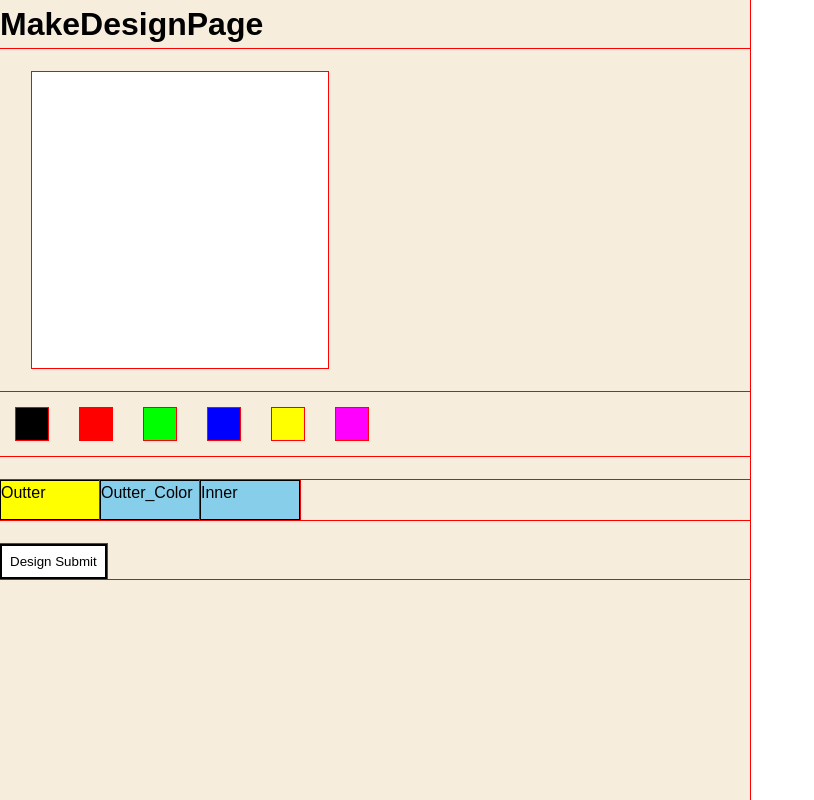
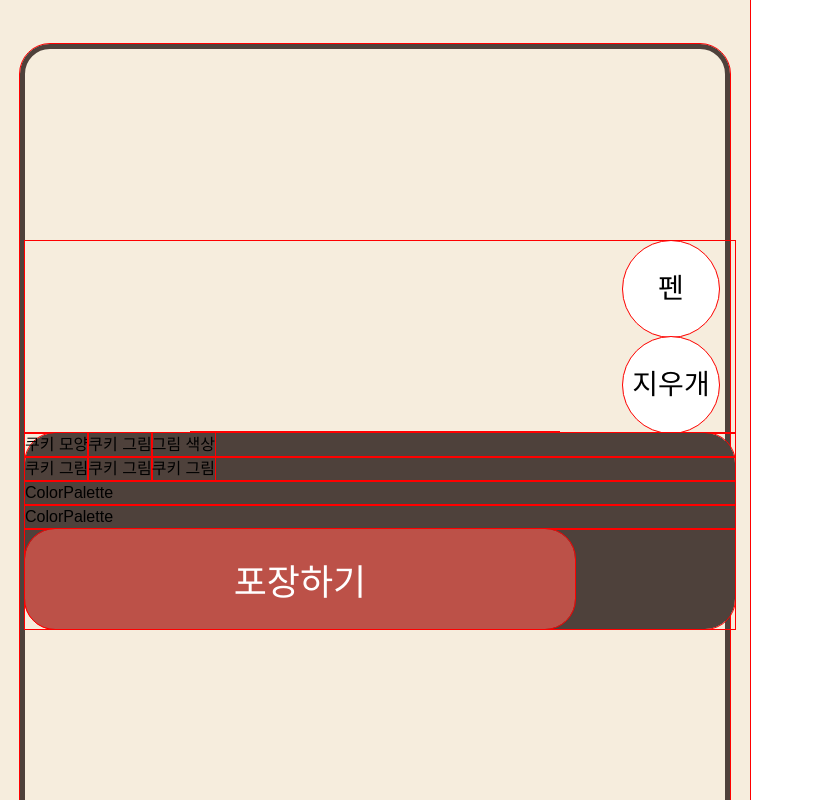
Before and after one commit to devBuzz142/numanku-fe, a React (Create React App) app: page /make/design in a window 1280 px wide. Shown: the top 800 px of the page, without its empty margins (0-814 px from the left). Built offline with nearby package versions, Linux system fonts and the light colour scheme; a web font is replaced by a local one.

Commit message:
feat: MakeDesignPage 레이아웃

```diff
--- a/src/pages/MakeDesignPage/MakeDesignPage.jsx
+++ b/src/pages/MakeDesignPage/MakeDesignPage.jsx
@@ -1,119 +1,42 @@
-import styled from '@emotion/styled';
-import { useNavigate } from 'react-router-dom';
-import Tab, { useTab } from '../../components/Tab/Tab';
-import { useEffect, useRef, useState } from 'react';
-
-const Container = styled.div`
-  button {
-    padding: 8px;
-    border: 2px solid black;
-    background-color: white;
-  }
-`;
-
-const KukiCanvas = styled.canvas`
-  width: 296px;
-  height: 296px;
-
-  margin-left: 32px;
-
-  background-color: white;
-`;
-
-const PALLETE = [
-  '#000000',
-  '#FF0000',
-  '#00FF00',
-  '#0000FF',
-  '#FFFF00',
-  '#FF00FF',
-];
-
-const PalleteContainer = styled.div`
-  display: flex;
-`;
-
-const PalleteItem = styled.div`
-  margin: 16px;
-
-  width: 32px;
-  height: 32px;
-  background-color: ${(props) => props.color};
-`;
+import * as S from './MakeDesignPage.style';
+import Header from '../../components/Header/Header';
+import Button from '../../components/Button/Button';
 
 const MakeDesignPage = () => {
-  const navigate = useNavigate();
-
-  const [selected, setSelected] = useTab();
-
-  const canvasRef = useRef(null);
-  const [canvasCtx, setCanvasCtx] = useState(null);
-  const [isPainting, setIsPainting] = useState(false);
-
-  const [colorIdx, setColorIdx] = useState(0);
-
-  useEffect(() => {
-    const canvas = canvasRef.current;
-    const ctx = canvas.getContext('2d');
-    setCanvasCtx(ctx);
-  }, []);
-
-  useEffect(() => {
-    if (canvasCtx) {
-      canvasCtx.strokeStyle = PALLETE[colorIdx];
-    }
-  }, [canvasCtx, colorIdx]);
-
-  const handleDraw = (e) => {
-    const { offsetX, offsetY } = e.nativeEvent;
-
-    if (!isPainting) {
-      canvasCtx.beginPath();
-      canvasCtx.moveTo(offsetX, offsetY);
-    } else {
-      canvasCtx.lineTo(offsetX, offsetY);
-      canvasCtx.stroke();
-    }
-  };
-
-  const handleSubmitClick = () => {
-    navigate('/make/qr');
-  };
-
-  // 사용자애게 guide comment가 꽤 필요할 듯.
-
   return (
-    <Container>
-      <h1>MakeDesignPage</h1>
-      <br />
-      <KukiCanvas
-        ref={canvasRef}
-        onMouseDown={() => setIsPainting(true)}
-        onMouseMove={handleDraw}
-        onMouseUp={() => setIsPainting(false)}
-        onMouseLeave={() => setIsPainting(false)}
-      />
-      <br />
-      <PalleteContainer>
-        {PALLETE.map((color, idx) => (
-          <PalleteItem
-            key={`pallete-${idx}`}
-            color={color}
-            onClick={() => setColorIdx(idx)}
-          />
-        ))}
-      </PalleteContainer>
-      <br />
-      <Tab
-        items={['Outter', 'Outter_Color', 'Inner']}
-        selected={selected}
-        setSelected={setSelected}
-      />
-      <br />
-      <button type="submit" onClick={handleSubmitClick}>
-        Design Submit
-      </button>
-    </Container>
+    <S.MakeDesignPage>
+      <S.HeaderWrapper>
+        <Header width={368} height={284} color={'rgba(78, 65, 59, 0.40)'}>
+          <div>자유롭게</div>
+          <div>그려주세요!</div>
+        </Header>
+      </S.HeaderWrapper>
+      <S.ControllerContainer>
+        <S.ToolWrapper>
+          <S.Tool>펜</S.Tool>
+          <S.Tool>지우개</S.Tool>
+        </S.ToolWrapper>
+        <S.Controller>
+          <S.MenuTab>
+            <div>쿠키 모양</div>
+            <div>쿠키 그림</div>
+            <div>그림 색상</div>
+          </S.MenuTab>
+          <S.DrawingTab>
+            <div>쿠키 그림</div>
+            <div>쿠키 그림</div>
+            <div>쿠키 그림</div>
+          </S.DrawingTab>
+          <S.CollorPalleteWrapper>
+            <div>ColorPalette</div>
+            <div>ColorPalette</div>
+          </S.CollorPalleteWrapper>
+          <S.ButtonWrapper>
+            <Button>포장하기</Button>
+          </S.ButtonWrapper>{' '}
+        </S.Controller>
+      </S.ControllerContainer>
+    </S.MakeDesignPage>
   );
 };
 
--- /dev/null
+++ b/src/pages/MakeDesignPage/MakeDesignPage.style.jsx
@@ -0,0 +1,73 @@
+import styled from '@emotion/styled';
+
+export const MakeDesignPage = styled.div`
+  top: 44px;
+  left: 50%;
+  transform: translateX(-50%);
+
+  width: 710px;
+  height: 1540px;
+
+  border-radius: 30px;
+  border: 5px solid #4e413b;
+`;
+
+export const HeaderWrapper = styled.div`
+  top: 25%;
+  left: 50%;
+  transform: translate(-50%, 0);
+
+  width: 368px;
+`;
+
+export const ControllerContainer = styled.div`
+  bottom: 0;
+
+  width: 710px;
+`;
+
+export const ToolWrapper = styled.div`
+  width: 100%;
+  padding-right: 16px;
+
+  display: flex;
+  flex-direction: column;
+  align-items: flex-end;
+`;
+
+export const Tool = styled.div`
+  width: 96px;
+  height: 96px;
+
+  border: none;
+  border-radius: 50%;
+
+  background-color: white;
+
+  display: flex;
+  justify-content: center;
+  align-items: center;
+
+  font-size: 28px;
+`;
+
+export const Controller = styled.div`
+  border-radius: 30px;
+  background: #4e413b;
+`;
+
+export const MenuTab = styled.div`
+  display: flex;
+`;
+
+export const DrawingTab = styled.div`
+  display: flex;
+`;
+
+export const ColorTab = styled.div`
+  display: flex;
+`;
+
+export const CollorPalleteWrapper = styled.div``;
+
+export const ButtonWrapper = styled.div``;
```
